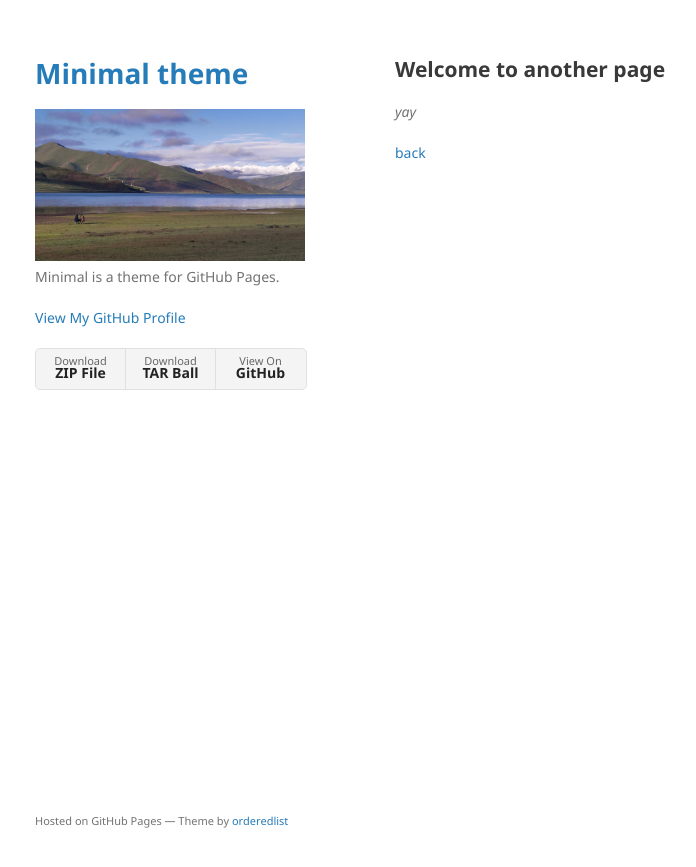
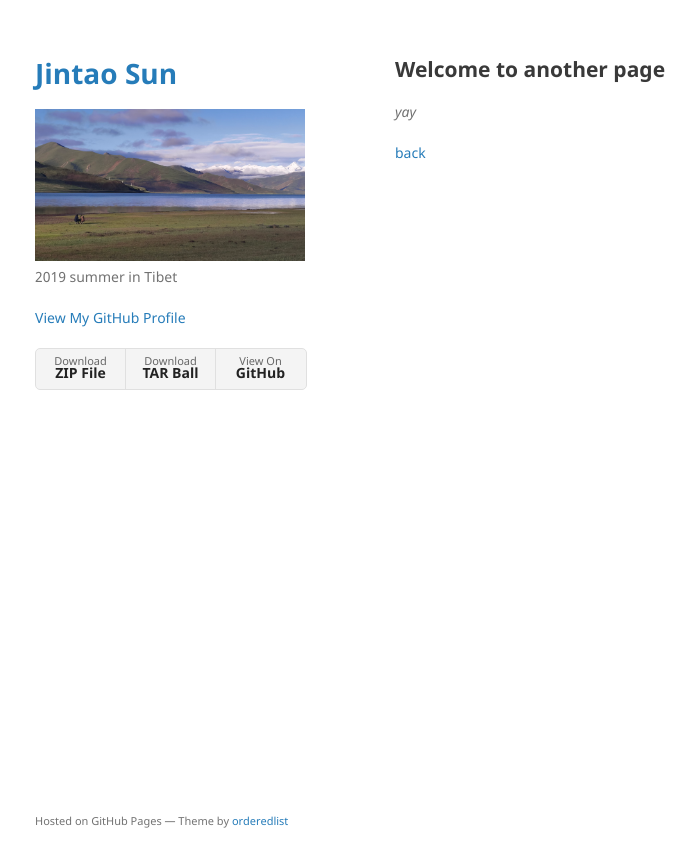
Before and after one commit to jintao-sun/jintao-sun.github.io, a Jekyll site: the page built from another-page.md, in a window 1280 px wide. Shown: the top 867 px of the page, without its empty margins (175-871 px from the left). Built offline with Jekyll 4.4.1, drawn with Linux system fonts in a browser that asks for light colours; our own code applies the rules of GitHub Pages for plain Markdown files.

Commit message:
Update _config.yml

```diff
--- a/_config.yml
+++ b/_config.yml
@@ -1,6 +1,6 @@
-title: Minimal theme
+title: Jintao Sun
 logo: /assets/img/Tibet.jpg
-description: Minimal is a theme for GitHub Pages.
+description: 2019 summer in Tibet
 show_downloads: true
 google_analytics:
 theme: jekyll-theme-minimal
```
